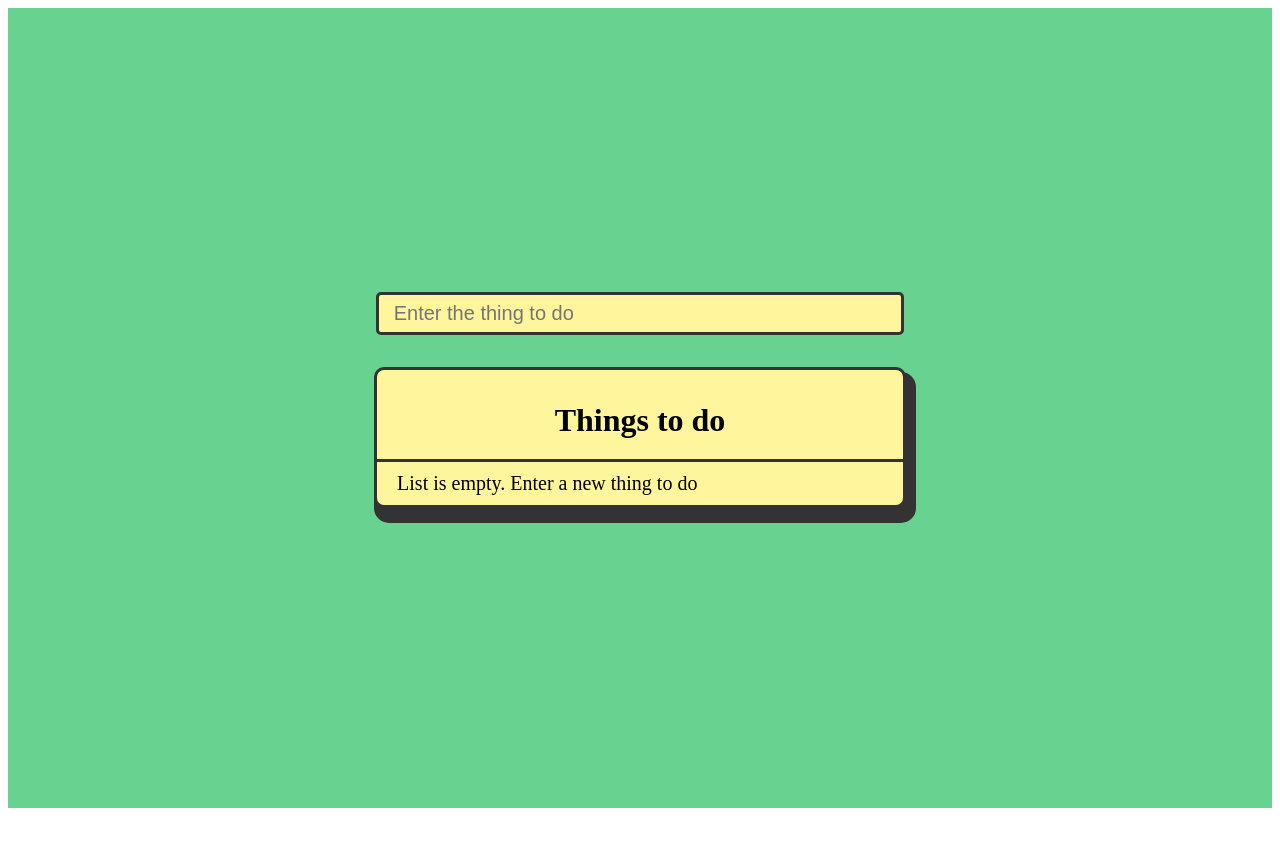
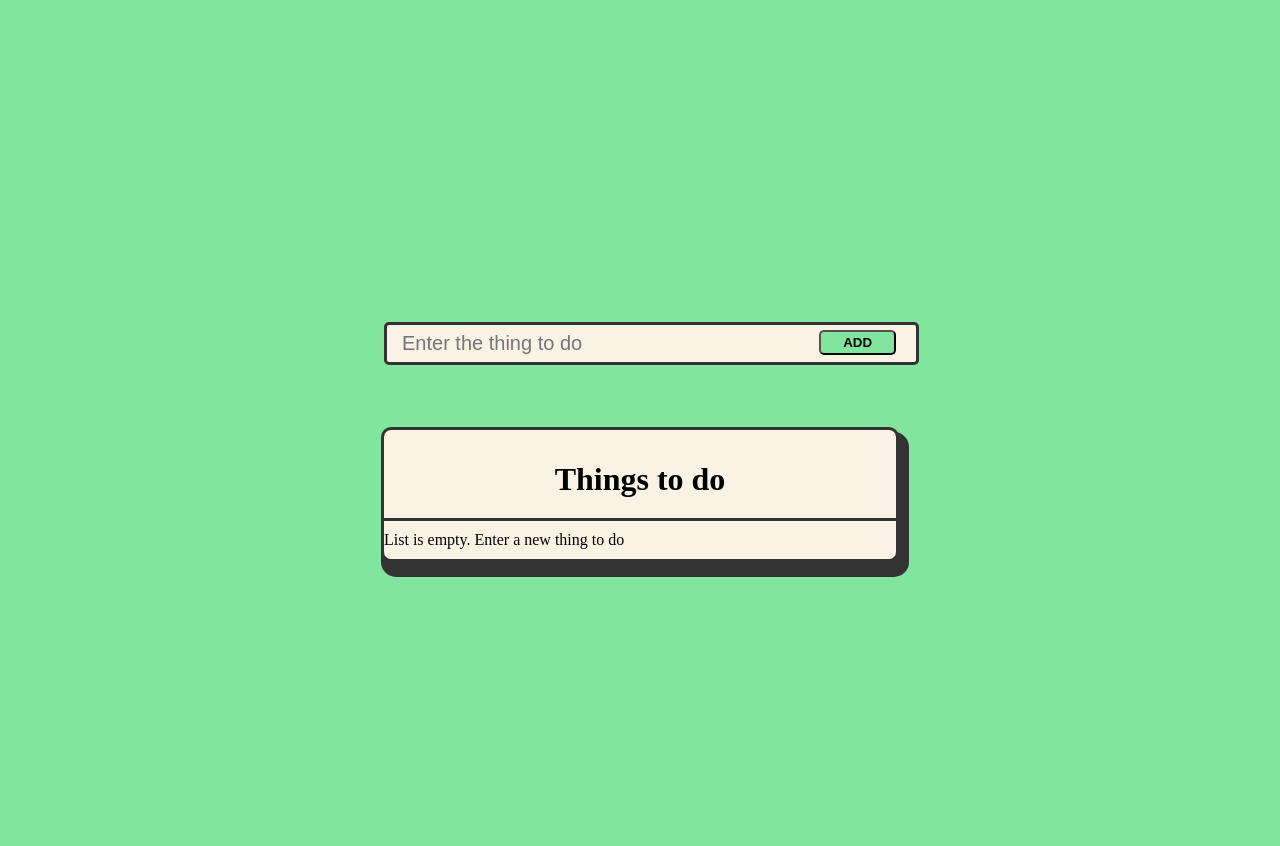
Before and after one commit to quixun/todoApp-with-react, a React (Create React App) app: page / in a window 1280 px wide. Shown: the top 846 px of the page. Before the commit the page ends 816 px from the top, so only its background shows below. Built offline with nearby package versions, Linux system fonts and the light colour scheme.

Commit message:
done change style from taiwing to origin

```diff
--- a/src/App.tsx
+++ b/src/App.tsx
@@ -1,15 +1,11 @@
 import { ToDoApp } from './pages/ToDoApp'
 import React from 'react';
-import '@fortawesome/fontawesome-free/css/all.min.css';
 
 
-
-function App() {
+export const App = () => {
   return (
     <div className="App">
       <ToDoApp />
     </div>
   );
 }
-
-export default App;
--- a/src/components/Button.tsx
+++ b/src/components/Button.tsx
@@ -1,34 +1,47 @@
 import React from "react";
+import styled from "styled-components";
+import { theme } from "../styles/theme";
 
 interface ButtonProps {
   text: string;
   onClick?: () => void;
-  variant?: ButtonVariant;
+  kind: kind;
 }
 
-export enum ButtonVariant {
-  primary = "primary",
-  secondary = "secondary",
+export enum kind {
+  add = "add",
+  delete = "delete",
 }
 
-export const Button = ({ onClick, text, variant = ButtonVariant.primary }: ButtonProps) => {
-  const getButtonClassName = (variant: ButtonVariant) => {
-    switch (variant) {
-      case ButtonVariant.secondary:
-        return "bg-green-500 text-white";
-      default:
-        return "bg-yellow-200 text-gray-900 hover:text-yellow-200 hover:bg-gray-900 hover:border-yellow-200";
-    }
-  };
-
-  const defaultClassName = `border border-solid w-24 py-2 rounded-lg transition-all duration-200 ease-in-out border-gray-900 `;
-
+export const Button = ({ onClick, text, kind }: ButtonProps) => {
   return (
-    <button
-      className={`${defaultClassName} ${getButtonClassName(variant)}`}
-      onClick={onClick}
-    >
+    <DeleteButton $kind={kind} onClick={onClick}>
       {text}
-    </button>
+    </DeleteButton>
   );
 };
+
+const DeleteButton = styled.button<{ $kind: kind.add | kind.delete }>`
+  ${(props) =>
+    props.$kind === kind.delete
+      ? ` opacity: 0;transition: opacity 0.1s ease-in-out;
+          border: none;
+          background-color: transparent;
+          color: red;
+          font-weight: bold;
+          font-size: 20px;
+          &:hover{
+
+          }`
+      : `background-color:${theme.color.primary};
+         width: 15%;
+         border-radius: 5px;
+         font-weight: bold;
+         height: 25px;
+         transition: 0.3s ease-in-out;
+         &:hover{
+          background-color: #56e356;
+          color: #fff;
+         }
+         `};
+`;
--- a/src/components/TextInput.tsx
+++ b/src/components/TextInput.tsx
@@ -1,53 +1,60 @@
-import React, { ChangeEventHandler, ForwardedRef, forwardRef } from "react";
+import React, { ChangeEventHandler } from "react";
 import { FieldError } from "react-hook-form";
 import styled from "styled-components";
+import { theme } from "../styles/theme";
 
 type InputProps = {
   value: string;
   onChange: ChangeEventHandler<HTMLInputElement>;
   error?: FieldError;
-  className?: string;
   placeholder?: string;
 };
 
-// Styled components
+export const TextInput = ({
+  value,
+  onChange,
+  error,
+  placeholder,
+}: InputProps) => {
+  return (
+    <>
+      <StyledInput
+        type="text"
+        placeholder={placeholder}
+        value={value}
+        onChange={onChange}
+        autoFocus
+      />
+      <input type="submit" hidden/>
+      <ErrorMessage isVisible={!!error?.message}>
+        {error?.message || " "}
+      </ErrorMessage>
+    </>
+  );
+};
+
 const StyledInput = styled.input`
-  width: 50%;
+  width: 80%;
   height: 35px;
   border-radius: 5px;
-  background-color: #fff59d;
+  background-color: ${theme.color.secondary};
   border: 3px solid #333;
   padding-left: 15px;
   font-family: Arial, Helvetica, sans-serif;
   font-size: 20px;
+  position: relative;
   &:focus {
     outline: none;
   }
 `;
 
-const ErrorMessage = styled.span`
+const ErrorMessage = styled.label<{ isVisible: boolean }>`
+  height: 20px;
   color: red;
-  font-size: 14px;
+  font-size: 20px;
+  font-family: Arial, Helvetica, sans-serif;
+  opacity: ${({ isVisible }) => (isVisible ? 1 : 0)};
+  transition: opacity 0.3s ease-in-out;
+  display: flex;
+  justify-content: flex-start;
 `;
-
-// Forward ref with React.forwardRef
-export const TextInput = forwardRef<HTMLInputElement, InputProps>(
-  (
-    { value, onChange, error, className, placeholder }: InputProps,
-    ref: ForwardedRef<HTMLInputElement>
-  ) => {
-    return (
-      <>
-        <StyledInput
-          className={className}
-          type="text"
-          placeholder={placeholder}
-          value={value}
-          ref={ref}
-          onChange={onChange}
-        />
-        {error && <ErrorMessage>{error.message}</ErrorMessage>}
-      </>
-    );
-  }
-);
--- a/src/index.js
+++ b/src/index.js
@@ -1,16 +1,27 @@
 import React from 'react';
 import ReactDOM from 'react-dom/client';
-import App from './App';
+import { App } from './App';
+import { createGlobalStyle } from 'styled-components';
 import reportWebVitals from './reportWebVitals';
+
+// Define global styles to ensure full-screen behavior for the root element
+const GlobalStyle = createGlobalStyle`
+  html, body, #root {
+    margin: 0;
+    padding: 0;
+    height: 100%;
+    width: 100%;
+  }
+`;
 
 const root = ReactDOM.createRoot(document.getElementById('root'));
 root.render(
   <React.StrictMode>
-    <App />
+    <>
+      <GlobalStyle />
+      <App />
+    </>
   </React.StrictMode>
 );
 
-// If you want to start measuring performance in your app, pass a function
-// to log results (for example: reportWebVitals(console.log))
-// or send to an analytics endpoint. Learn more: https://bit.ly/CRA-vitals
 reportWebVitals();
--- a/src/pages/ToDoApp.tsx
+++ b/src/pages/ToDoApp.tsx
@@ -1,10 +1,12 @@
-import React, { useState, useRef } from "react";
-import { useForm, SubmitHandler, Controller ,Form} from "react-hook-form";
+import React, { useState } from "react";
+import { useForm, SubmitHandler, Controller } from "react-hook-form";
 import { v4 as uuid4 } from "uuid";
 import styled from "styled-components";
 import { TextInput } from "../components/TextInput";
 import { TaskCard } from "../components/TaskCard";
-import { Task } from "../types/task/Task";
+import { Task } from "../types/Task";
+import { theme } from "../styles/theme";
+import { Button, kind } from "../components/Button";
 
 type FormValues = {
   task: string;
@@ -14,8 +16,6 @@ export const ToDoApp = () => {
   const [tasks, setTasks] = useState<Task[]>(
     JSON.parse(localStorage.getItem("job") || "[]")
   );
-  const inputRef = useRef<HTMLInputElement>(null);
-
   const { control, handleSubmit, setValue } = useForm<FormValues>();
 
   const saveTaskToLocalStorage = (task: Task[]) => {
@@ -33,9 +33,6 @@ export const ToDoApp = () => {
       setTasks(updatedTasks);
       saveTaskToLocalStorage(updatedTasks);
       setValue("task", "");
-      inputRef.current?.focus();
-
-      console.log("r")
     } else {
       alert("No task added yet");
     }
@@ -55,51 +52,6 @@ export const ToDoApp = () => {
     saveTaskToLocalStorage(updatedTasks);
   };
 
-  const Container = styled.div`
-    display: flex;
-    align-items: center;
-    justify-content: center;
-    min-height: 100vh;
-    background: #68d391;
-  `;
-  const CustomForm = styled.form`
-    width: 80%;
-    display: flex;
-    align-items: center;
-    justify-content: center;
-    flex-direction: column;
-    gap: 1rem;
-  `;
-
-  const UlCustom = styled.ul`
-    width: 52%;
-    display: flex-start;
-    align-items: center;
-    justify-content: center;
-    flex-direction: column;
-    background-color: #FFF59D;
-    border: 3px solid #333;
-    border-radius: 10px;
-    box-shadow: 5px 10px 0px 5px #333;
-    padding: 10px 0;
-    position: relative;
-
-    h1 {
-    display: flex;
-    align-items: center;
-    justify-content: center;
-    width: 100%;
-    font-weight: bold;
-    margin-bottom: 10px;
-    border-bottom: 3px solid #333;
-    padding-bottom: 20px;
-  }
-    span {
-    margin-left: 20px;
-    font-size: 20px;
-    }
-
-  `
   return (
     <Container>
       <CustomForm onSubmit={handleSubmit(handleAddTask)}>
@@ -107,26 +59,35 @@ export const ToDoApp = () => {
           control={control}
           name="task"
           rules={{
-            required: { value: true, message: "please enter this field" },
+            required: { value: true, message: "Please enter this field" },
             minLength: {
               value: 2,
-              message: "please enter at least 2 character",
+              message: "Please enter at least 2 character",
             },
           }}
-          render={({ fieldState: { error }, field: { onChange, value } }) => {
+          render={({
+            fieldState: { error },
+            field: { onChange, value, ref },
+          }) => {
             return (
+              <Wrapper>
                 <TextInput
-                ref={inputRef}
                   value={value}
                   error={error}
                   onChange={onChange}
                   placeholder="Enter the thing to do"
                 />
+                <Button
+                  text="ADD"
+                  kind={kind.add}
+                  onClick={handleSubmit(handleAddTask)}
+                />
+              </Wrapper>
             );
           }}
         />
-        <UlCustom>
-          <h1>Things to do</h1>
+        <FormWrapper>
+          <Heading1>Things to do</Heading1>
           {!tasks.length && <span>List is empty. Enter a new thing to do</span>}
           {tasks.map((item) => (
             <TaskCard
@@ -136,8 +97,62 @@ export const ToDoApp = () => {
               onDelete={handleDeleteTask}
             />
           ))}
-        </UlCustom>
+        </FormWrapper>
       </CustomForm>
     </Container>
   );
 };
+
+const Container = styled.div`
+  ${theme.alignment.center}
+  background-color: ${theme.color.primary};
+  min-height: 100vh;
+  padding: 50px 0;
+`;
+const CustomForm = styled.form`
+  ${theme.alignment.center}
+
+  width: 50%;
+  flex-direction: column;
+  gap: 1rem;
+  position: relative;
+`;
+
+const FormWrapper = styled.ul`
+  background-color: ${theme.color.secondary};
+  width: 80%;
+  display: flex-start;
+  align-items: center;
+  justify-content: center;
+  flex-direction: column;
+  border: 3px solid #333;
+  border-radius: 10px;
+  box-shadow: 5px 10px 0px 5px #333;
+  padding: 10px 0;
+  position: relative;
+`;
+
+const Heading1 = styled.h1`
+  ${theme.alignment.center}
+  width: 100%;
+  font-weight: bold;
+  margin-bottom: 10px;
+  border-bottom: 3px solid #333;
+  padding-bottom: 20px;
+  user-select: none;
+`;
+
+const Wrapper = styled.div`
+  width: 80%;
+  position: relative;
+  & > input:first-child {
+    width: 100%;
+    margin-bottom: 10px;
+  }
+
+  & > button:last-child {
+    position: absolute;
+    top: 8px;
+    right: 0;
+  }
+`;
--- /dev/null
+++ b/src/styles/theme.ts
@@ -0,0 +1,9 @@
+export const theme = {
+  color: {
+    primary: "#82E59D",
+    secondary: "#F9F3E5",
+  },
+  alignment: {
+    center: "display: flex; align-items: center; justify-content: center;",
+  },
+};
```
Also changed, not shown: src/components/TaskCard.tsx (+38 -27 lines), src/types/Task.ts (renamed from src/types/task/task.ts). Lines whose indentation alone changed are shown as unchanged.
